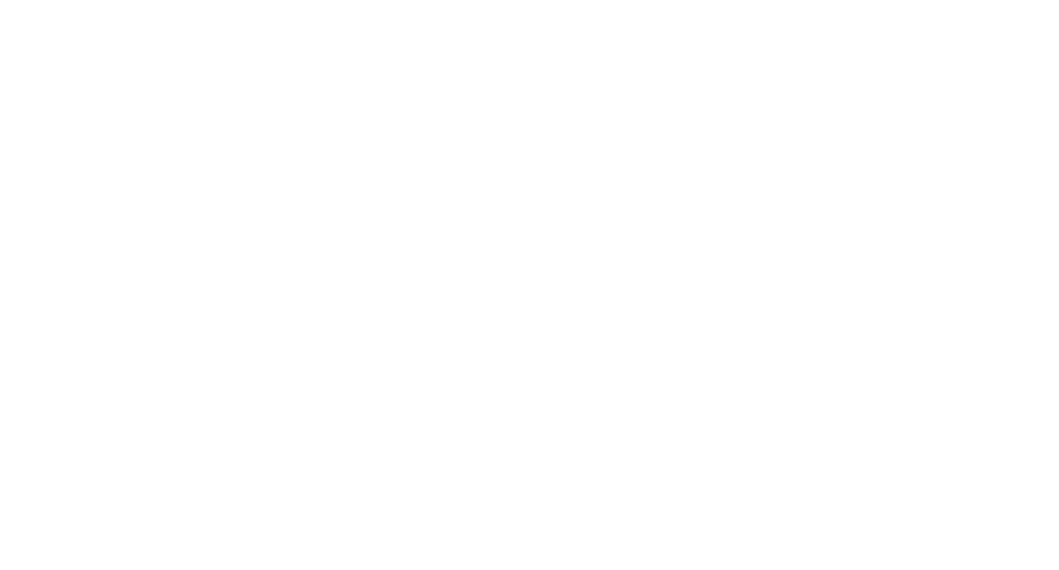
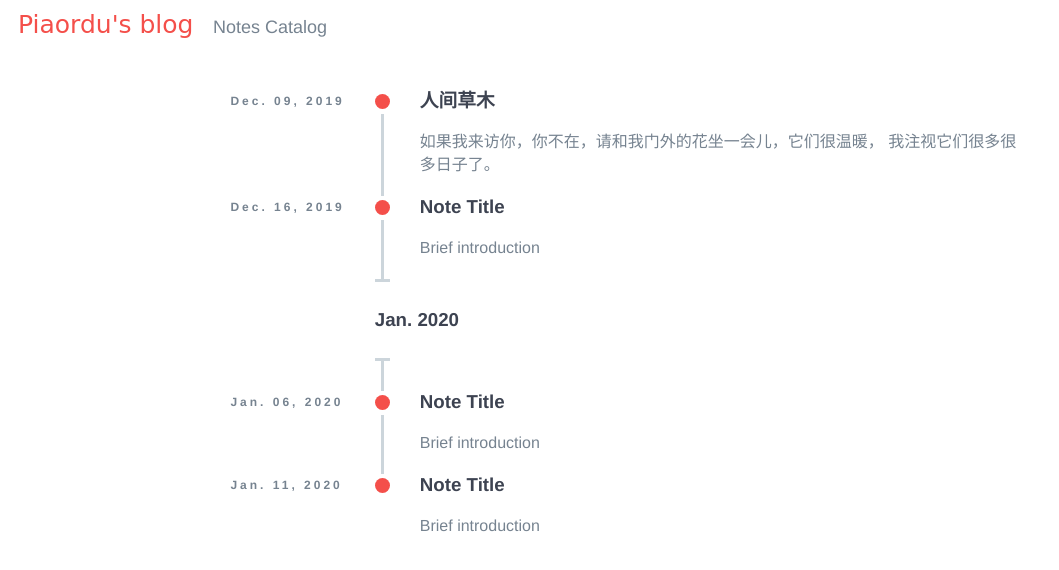
Before and after one commit to piaordu/piaordu.github.io, a plain HTML site: page note_catalog.html in a window 1280 px wide. Shown: the whole page, without its empty margins (0-1059 px from the left). Drawn offline with Linux system fonts and the light colour scheme.

Commit message:
add timeline

```diff
--- a/css/util.css
+++ b/css/util.css
@@ -1,3 +1,182 @@
+html, body {
+    width: 100%;
+    margin: 0;
+}
+.header {
+    width: 100%;
+    height: 80px;
+    padding-top: 10px;
+}
+.website-name {
+    padding-left: 18px;
+    color: #f44f4a;
+    font-family: cursive;
+    font-size: 25px;
+    display: inline;
+}
+.page-name {
+    padding-left: 15px;
+    padding-bottom: 10px;
+    font-size: 18px;
+    display: inline;
+}
+.content-timeline {
+    width: 62%;
+    margin-left: 18%;
+}
 a {
     text-decoration: none;
+    color: #f44f4a;
 }
+a:hover {
+    color: #ff9a9a;
+    text-decoration: none;
+}
+body {
+    color: #768390;
+    background: #FFF;
+    font-family: "Effra", Helvetica, sans-serif;
+    padding: 0;
+    -webkit-font-smoothing: antialiased;
+}
+h1, h2, h3, h4, h5, h6 {
+    color: #3D4351;
+    margin-top: 0;
+}
+
+/* timeline styles */
+.timeline {
+    line-height: 1.4em;
+    list-style: none;
+    margin: 0;
+    padding: 0;
+    width: 100%;
+}
+.timeline h1, .timeline h2, .timeline h3 {
+    line-height: inherit;
+}
+.timeline-item {
+    padding-left: 40px;
+    position: relative;
+}
+.timeline-item:last-child {
+    padding-bottom: 0;
+}
+.timeline-info {
+    font-size: 12px;
+    font-weight: 700;
+    letter-spacing: 3px;
+    margin: 0 0 .5em 0;
+    white-space: nowrap;
+}
+/* timeline marker */
+.timeline-marker {
+    position: absolute;
+    top: 0;
+    bottom: 0;
+    left: 0;
+    width: 15px;
+}
+.timeline-marker:before {
+    background: #f44f4a;
+    border-radius: 100%;
+    content: "";
+    display: block;
+    height: 15px;
+    width: 15px;
+    position: absolute;
+    top: 4px;
+    left: 0px;
+}
+.timeline-marker:after {
+    content: "";
+    width: 3px;
+    background: #CCD5DB;
+    display: block;
+    position: absolute;
+    top: 24px;
+    bottom: 0;
+    left: 6px;
+}
+/* 作用？ */
+.timeline-item:last-child .timeline-marker:after {
+    content: none;
+}
+.timeline-item:not(.period):hover .timeline-marker:before {
+    background: transparent;
+    border: 3px solid #f44f4a;
+    padding: 0;
+    width: 9px;
+    height: 9px;
+}
+/* timeline content */
+.timeline-content {
+    padding-bottom: 20px;
+}
+.timeline-content p:last-child {
+    margin-bottom: 0;
+}
+/* timeline period */
+.period {
+    padding: 0;
+}
+.period .timeline-info {
+    display: none;
+}
+.period .timeline-marker:before {
+    background: transparent;
+    content: "";
+    width: 15px;
+    height: auto;
+    border: none;
+    border-radius: 0;
+    top: 0;
+    bottom: 30px;
+    position: absolute;
+    border-top: 3px solid #CCD5DB;
+    border-bottom: 3px solid #CCD5DB;
+}
+.period .timeline-marker:after {
+    content: "";
+    height: 32px;
+    top: auto;
+}
+.period .timeline-content {
+    padding: 30px 0 40px;
+}
+.period .timeline-tittle {
+    margin: 0;
+}
+/* timeline split */
+@media (min-width: 768px) {
+    .timeline-split .timeline, .timeline-centered .timeline {
+      display: table;
+    }
+    .timeline-split .timeline-item, .timeline-centered .timeline-item {
+      display: table-row;
+      padding: 0;
+    }
+    .timeline-split .timeline-info, .timeline-centered .timeline-info,
+    .timeline-split .timeline-marker,
+    .timeline-centered .timeline-marker,
+    .timeline-split .timeline-content,
+    .timeline-centered .timeline-content,
+    .timeline-split .period .timeline-info,
+    .timeline-centered .period .timeline-info {
+      display: table-cell;
+      vertical-align: top;
+    }
+    .timeline-split .timeline-marker, .timeline-centered .timeline-marker {
+      position: relative;
+    }
+    .timeline-split .timeline-content, .timeline-centered .timeline-content {
+      padding-left: 30px;
+    }
+    .timeline-split .timeline-info, .timeline-centered .timeline-info {
+      padding-right: 30px;
+    }
+    .timeline-split .period .timeline-title, .timeline-centered .period .timeline-title {
+      position: relative;
+      left: -45px;
+    }
+}
--- a/note_catalog.html
+++ b/note_catalog.html
@@ -0,0 +1,68 @@
+<!DOCTYPE html>
+<html>
+    <head>
+        <title></title>
+        <link href="css/util.css" rel="stylesheet" type="text/css">
+    </head>
+    <body>
+        <div class="header">
+            <div class="website-name">Piaordu's blog</div>
+            <div class="page-name">Notes Catalog</div>
+        </div>
+
+        <div class="content-timeline">
+            <ul class="timeline timeline-split">
+                <li class="timeline-item">
+                    <div class="timeline-info">
+                        <span>Dec. 09, 2019</span>
+                    </div>
+                    <div class="timeline-marker"></div>
+                    <div class="timeline-content">
+                        <h3 class="timeline-title">人间草木</h3>
+                        <p>如果我来访你，你不在，请和我门外的花坐一会儿，它们很温暖，
+                            我注视它们很多很多日子了。</p>
+                    </div>
+                </li>
+                <li class="timeline-item">
+                    <div class="timeline-info">
+                        <span>Dec. 16, 2019</span>
+                    </div>
+                    <div class="timeline-marker"></div>
+                    <div class="timeline-content">
+                        <h3 class="timeline-title">Note Title</h3>
+                        <p>Brief introduction</p>
+                    </div>
+                </li>
+                <li class="timeline-item period">
+                    <div class="timeline-info"></div>
+                    <div class="timeline-marker"></div>
+                    <div class="timeline-content">
+                        <h3 class="timeline-title">Jan. 2020</h3>
+                    </div>
+                </li>
+                <li class="timeline-item">
+                    <div class="timeline-info">
+                        <span>Jan. 06, 2020</span>
+                    </div>
+                    <div class="timeline-marker"></div>
+                    <div class="timeline-content">
+                        <h3 class="timeline-title">Note Title</h3>
+                        <p>Brief introduction</p>
+                    </div>
+                </li>
+                <li class="timeline-item">
+                    <div class="timeline-info">
+                        <span>Jan. 11, 2020</span>
+                    </div>
+                    <div class="timeline-marker"></div>
+                    <div class="timeline-content">
+                        <h3 class="timeline-title">Note Title</h3>
+                        <p>Brief introduction</p>
+                    </div>
+                </li>
+            </ul>
+        </div>
+
+        <div class="footer"></div>
+    </body>
+</html>
```
Also changed, not shown: css/blog_util.css (+1 -12 lines).
